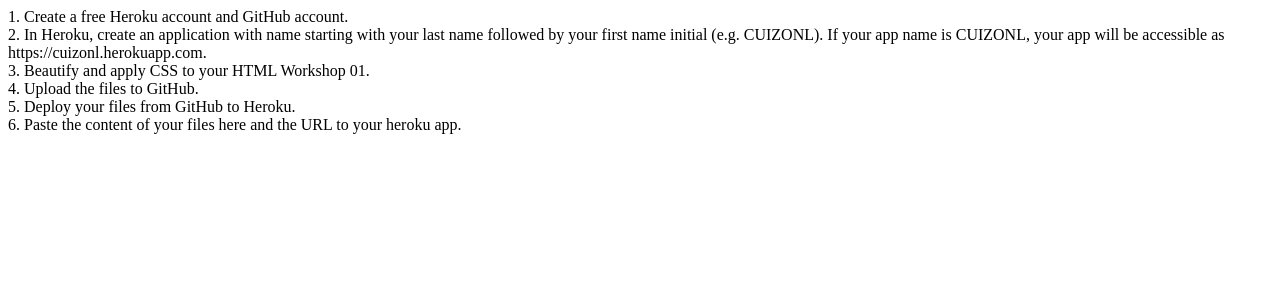
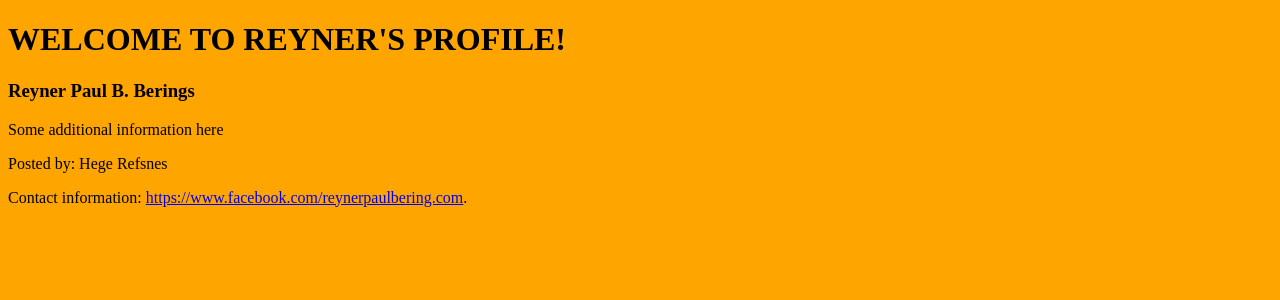
Before and after one commit to reynerbering/BeringR, a PHP site: page / in a window 1280 px wide. Shown: the top 300 px of the page. Run offline with PHP 8.4, Linux system fonts and the light colour scheme.

Commit message:
Update index.php

```diff
--- a/index.php
+++ b/index.php
@@ -1,19 +1,38 @@
-<!DOCTYPE html>
+<!doctypehtml>
+<body bgcolor="orange">
 <html>
-<head>
-	<title>Profile Page</title>
-</head>
-<body>
-1. Create a free Heroku account and GitHub account.<br>
+	<head>
+		<title>
+				Personal Profile of Reyner
+		</title>
+	</head>
+	<header>
+    	<h1>WELCOME TO REYNER'S PROFILE!</h1>
+   		<h3>Reyner Paul B. Berings	</h3>
+    	<p>Some additional information here</p>
+  	</header>
+	<body>
+		<main>
+			<article>
+				<p>
 
-2. In Heroku, create an application with name starting with your last name followed by your first name initial (e.g. CUIZONL). If your app name is CUIZONL, your app will be accessible as https://cuizonl.herokuapp.com.<br>
+				</p>
+			</article>
+			<aside>
+				<p>
 
-3. Beautify and apply CSS to your HTML Workshop 01.<br>
-4. Upload the files to GitHub.<br>
+				</p>
+			</aside>
+		</main>
+	<footer>
+  		<p>Posted by: Hege Refsnes</p>
+  		<p>Contact information: <a href="https://www.facebook.com/reynerpaulbering">https://www.facebook.com/reynerpaulbering.com</a>.</p>
 
-5. Deploy your files from GitHub to Heroku.<br>
+	</footer>
 
-6. Paste the content of your files here and the URL to your heroku app.<br>
 
-</body>
+
+
+
+	</body>
 </html>
```
